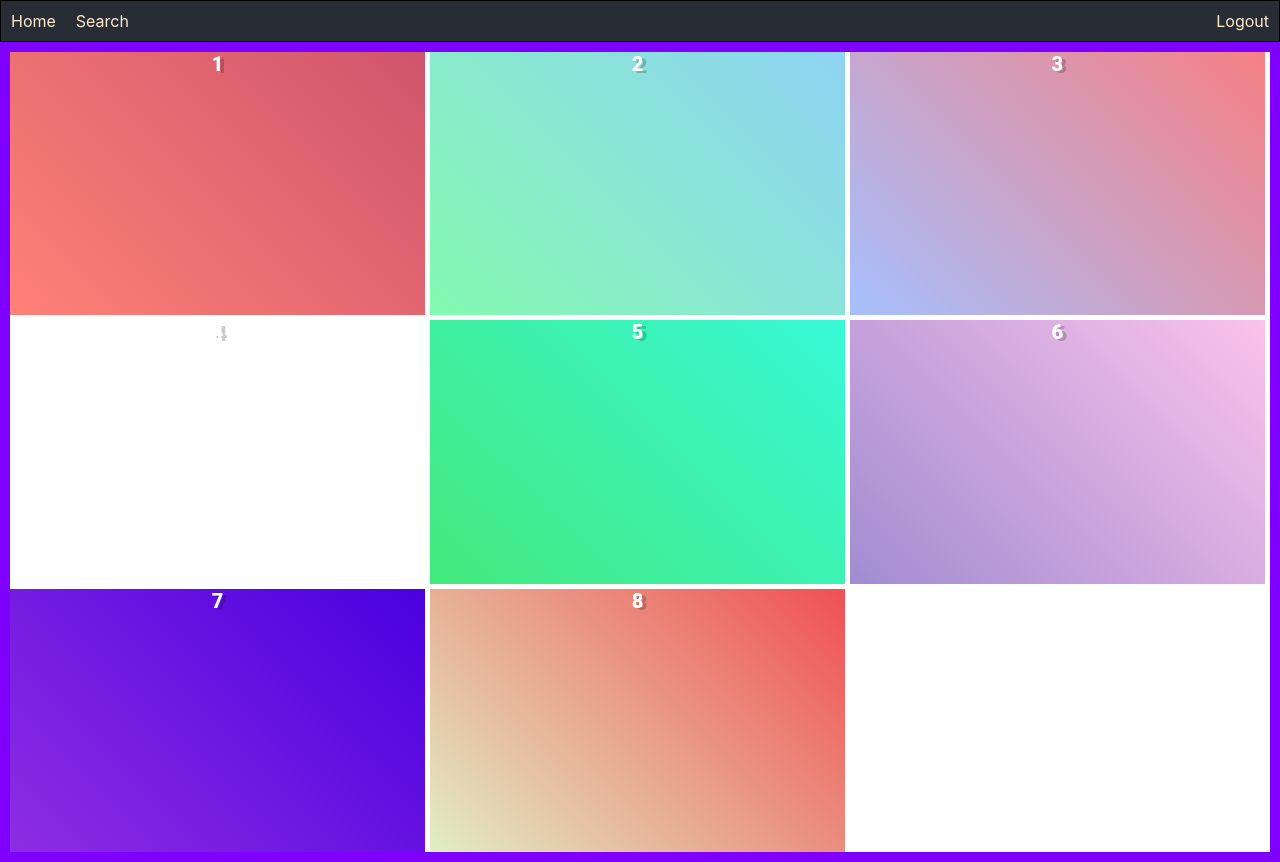
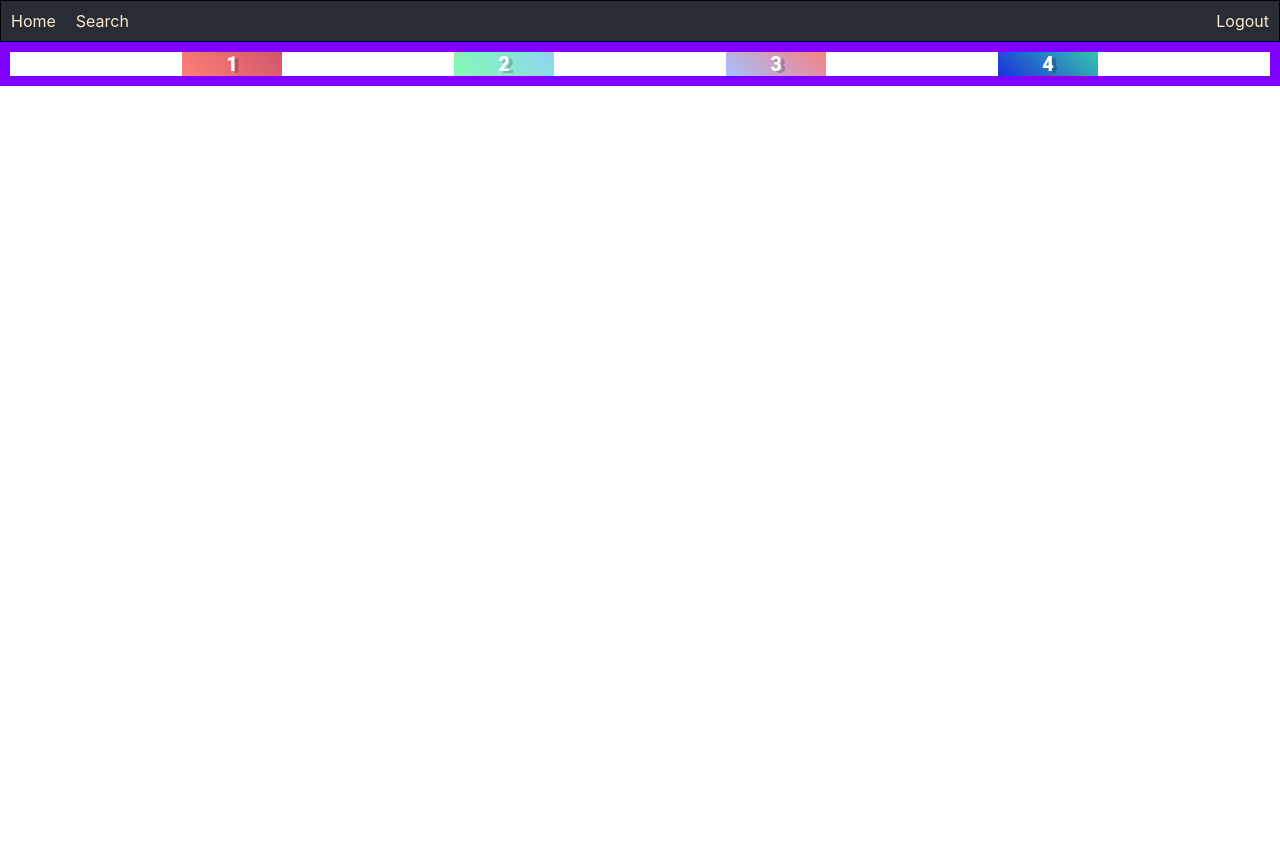
Before and after one commit to LastOneInMatrix/FlexGridTrialTrip, a React (Create React App) app: page / in a window 1280 px wide. After the commit the page ends 800 px from the top, so only its background shows below. Built offline with nearby package versions, Linux system fonts and the light colour scheme.

Commit message:
--выравнивание по основной линии justify-content

```diff
--- a/src/App.module.css
+++ b/src/App.module.css
@@ -42,7 +42,7 @@
 }
 
 .item4 {
-  backround: linear-gradient(45deg, #d4fc79, #96e6a1);
+  background: linear-gradient(45deg, #1b31de, #36c4ac);
 }
 
 .item5 {
@@ -58,7 +58,7 @@
 }
 
 .item8 {
-  background: linear-gradient(45deg, #e1eec3, #f05053);
+  background: linear-gradient(45deg, #ace51b, #f05053);
 }
 
 /* Custom styles */
@@ -66,12 +66,11 @@
   /*flex-direction: column;*/
   display: flex;
   flex-wrap: wrap;
-  min-height: 100vh;
-  gap: 5px;
+  justify-content: space-evenly;
 }
 
 .flexItem {
-  width: calc(33.33% - 5px);
+  width: 100px;
 }
 
 
--- a/src/App.tsx
+++ b/src/App.tsx
@@ -14,10 +14,10 @@ function App() {
                 <div className={style.flexItem + ' ' + style.item2}>2</div>
                 <div className={style.flexItem + ' ' + style.item3}>3</div>
                 <div className={style.flexItem + ' ' + style.item4}>4</div>
-                <div className={style.flexItem + ' ' + style.item5}>5</div>
-                <div className={style.flexItem + ' ' + style.item6}>6</div>
-                <div className={style.flexItem + ' ' + style.item7}>7</div>
-                <div className={style.flexItem + ' ' + style.item8}>8</div>
+                {/*<div className={style.flexItem + ' ' + style.item5}>5</div>*/}
+                {/*<div className={style.flexItem + ' ' + style.item6}>6</div>*/}
+                {/*<div className={style.flexItem + ' ' + style.item7}>7</div>*/}
+                {/*<div className={style.flexItem + ' ' + style.item8}>8</div>*/}
             </div>
     </div>
   );
```
